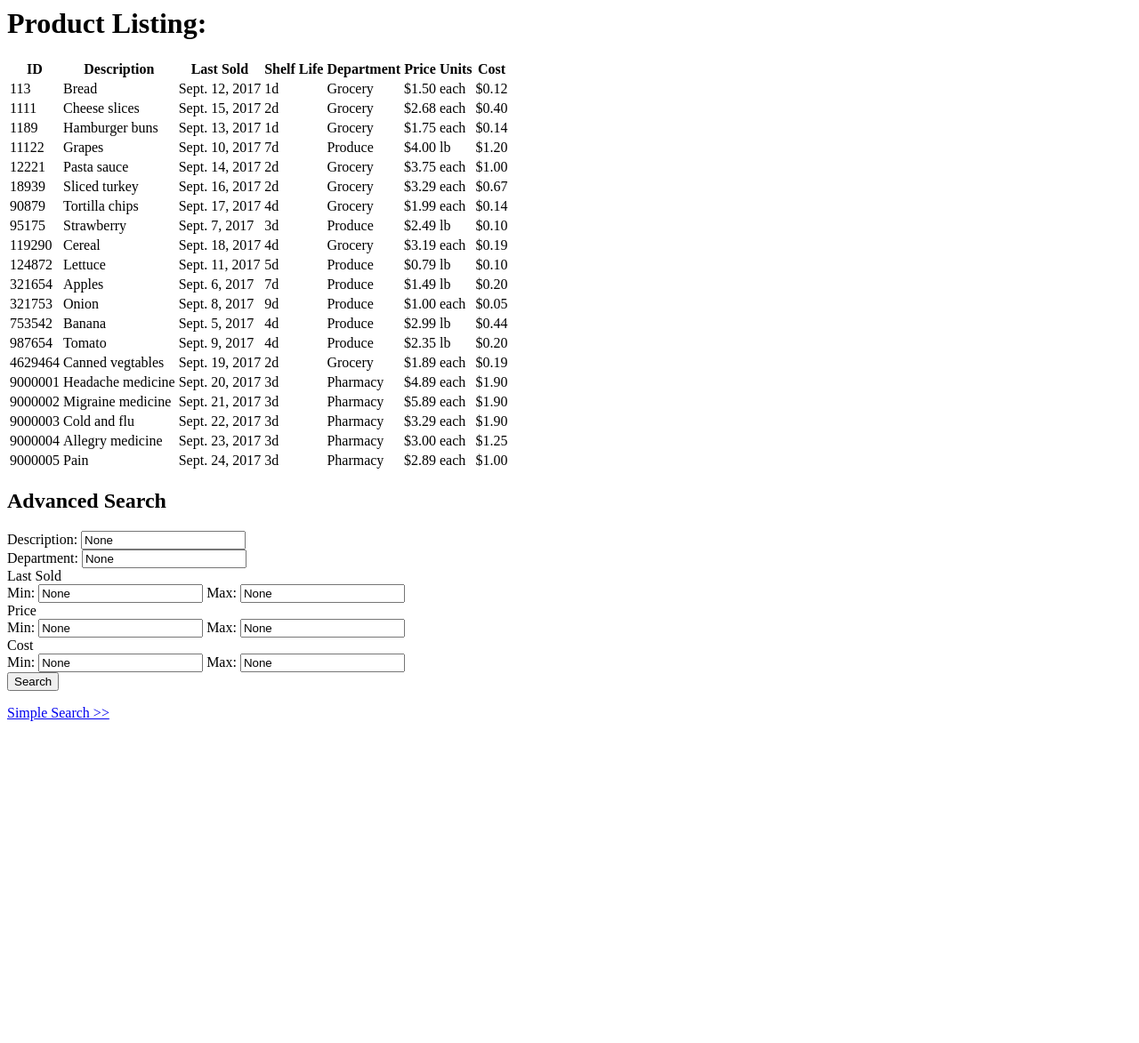
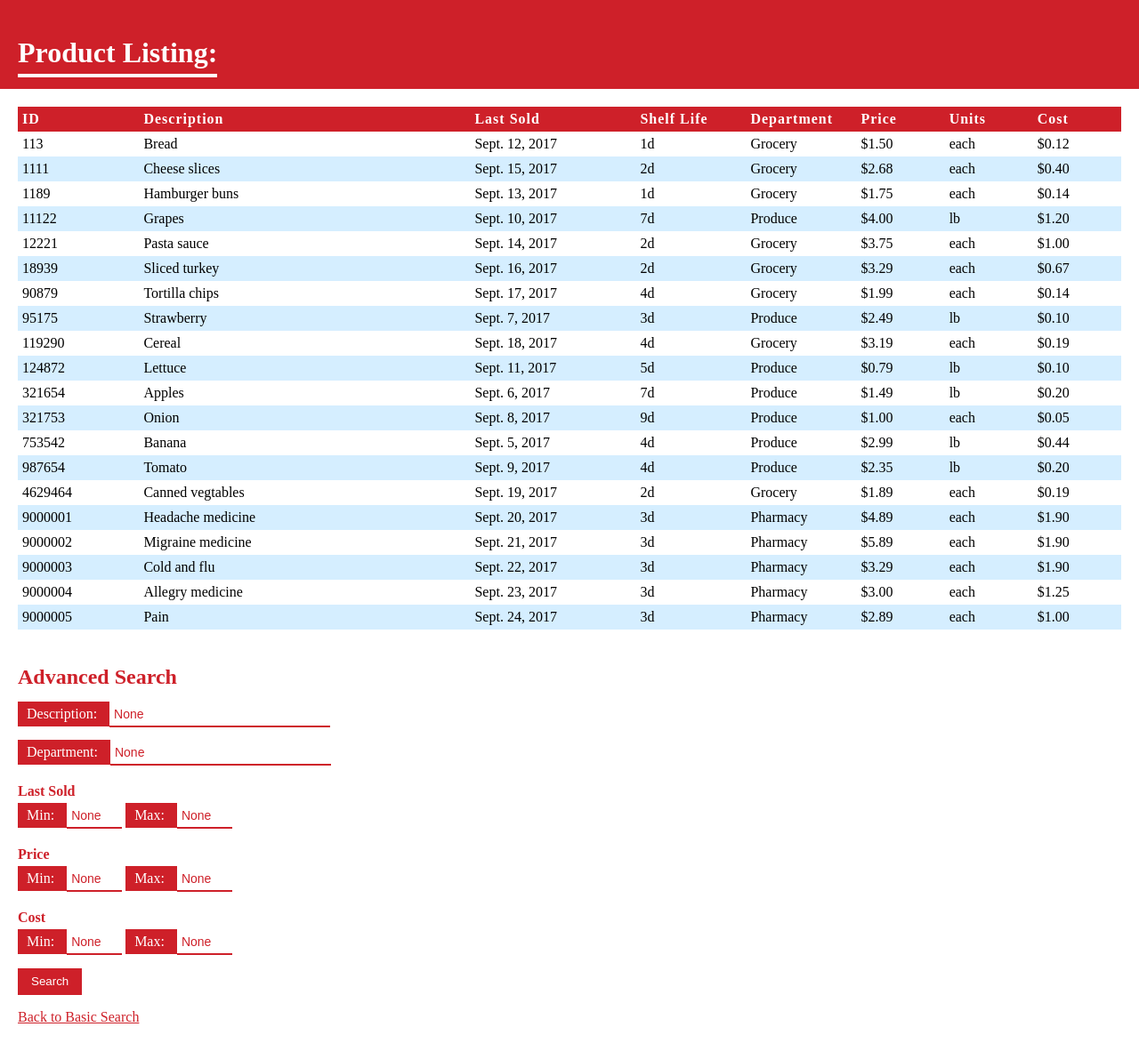
Before and after one commit to joshuadesmith/product-search, a Django app: page /products/search/advanced/ in a window 1280 px wide. Shown: the whole page at 89% size. Before the commit the page ends 811 px from the top, so only its background shows below. Run offline with Django 3.2, Linux system fonts and the light colour scheme; data comes from the database, SQL or seed files in the repository.

Commit message:
add first iteration of styling

```diff
--- a/productsearch/products/filters.py
+++ b/productsearch/products/filters.py
@@ -9,6 +9,8 @@ EMPTY_VALUES = {
     0,
     None,
     '',
+    'None',
+    'N/A',
 }
 
 
--- /dev/null
+++ b/productsearch/products/static/products/styles.css
@@ -0,0 +1,170 @@
+body {
+    margin: 0;
+}
+
+/****** header section ******/
+.header-section {
+    width: 100%;
+    height: 80px;
+    background-color: #CE2029;
+    color: #FFFFFF;
+    padding: 20px 20px 0 20px;
+}
+
+h1 {
+    display: inline-block;
+    width: auto;
+    margin-bottom: 15px;
+    padding-bottom: 5px;
+    border-bottom: 4px solid #FFFFFF;
+}
+
+/****** table section *****/
+.table-section {
+    padding: 20px;
+    /*height: 60%;*/
+    /*overflow: auto;*/
+}
+
+table {
+    /*table-layout: fixed;*/
+    width: 100%;
+    border-collapse: collapse;
+}
+
+thead th {
+    text-align: start;
+    background-color: #CE2029;
+    color: #FFFFFF;
+}
+
+thead th:nth-child(1) {
+    width: 11%;
+}
+
+thead th:nth-child(3) {
+    width: 15%;
+}
+
+thead th:nth-child(4) {
+    width: 10%;
+}
+
+thead th:nth-child(5) {
+    width: 10%;
+}
+
+thead th:nth-child(6) {
+    width: 8%;
+}
+
+thead th:nth-child(7) {
+    width: 8%;
+}
+
+thead th:nth-child(8) {
+    width: 8%;
+}
+
+th, td {
+    padding: 5px;
+}
+
+th {
+    letter-spacing: 1px;
+}
+
+tbody tr:nth-child(even) {
+    background-color: #D5EEFF;
+}
+
+/****** search section ******/
+.search-section {
+    /*background-color: #D5EEFF;*/
+    margin: 0;
+    padding: 20px;
+}
+
+.form-field-div {
+    margin: 15px 0;
+}
+
+.form-field-title {
+    padding: 5px 0;
+    color: #CE2029;
+    font-size: 16px;
+    font-weight: bold;
+}
+
+.form-field-label {
+    padding: 5px 10px;
+    background: #CE2029;
+    color: #FFFFFF;
+    border-style: none;
+    border-bottom: 1px solid #CE2029;
+    cursor: pointer;
+    -webkit-border-radius: 0;
+    border-radius: 0;
+    font-style: normal;
+}
+
+.form-field-min-max {
+    width: 100%;
+}
+
+.form-field-min, .form-field-max {
+    width: 50%;
+}
+
+.form-field-min {
+    margin-right: auto;
+}
+
+h2 {
+    margin: 0 0 10px 0;
+    color: #CE2029;
+}
+
+input[type=text] {
+    -webkit-appearance: none;
+    -moz-appearance: none;
+}
+
+input.search-box {
+    background: #FFFFFF;
+    width: 20%;
+    padding: 5px;
+    margin: 0;
+    border-style: none;
+    border-bottom: 2px solid #CE2029;
+    color: #CE2029;
+    font-size: 14px;
+    font-weight: normal;
+}
+
+input.search-box.min-max-box {
+    width: 5%;
+}
+
+input[type=submit].search-button {
+    padding: 7px 15px;
+    margin-left: -4px;
+    background: #CE2029;
+    color: #FFFFFF;
+    border-style: none;
+    border-bottom: 1px solid #CE2029;
+    cursor: pointer;
+    -webkit-border-radius: 0;
+    border-radius: 0;
+}
+
+*:focus {
+    outline: none;
+}
+
+/****** href links ******/
+a {
+    color: #CE2029;
+    font-weight: normal;
+    font-style: normal;
+}
--- a/productsearch/products/templates/products/advsearch.html
+++ b/productsearch/products/templates/products/advsearch.html
@@ -1,26 +1,29 @@
 {% extends "./index.html" %}
 
 {% block search_form %}
+<div class="search-section">
     <h2>Advanced Search</h2>
     <form id="search_form" action="/products/search/advanced/" method="get" accept-charset="UTF-8">
         <div class="form-field-div">
-        <label for="description">Description: </label>
+            <label class="form-field-label" for="description">Description: </label>
             <input class="search-box" id="description" name="description" value="{{ form.description.value }}">
         </div>
         <div class="form-field-div">
-        <label for="department">Department: </label>
+            <label class="form-field-label" for="department">Department: </label>
             <input class="search-box" id="department" name="department" value="{{ form.department.value }}">
         </div>
         <div class="form-field-div">
             <div class="form-field-title">Last Sold</div>
             <div class="form-field-min-max">
             <span class="form-field-min">
-                <label for="last_sold_min">Min: </label>
-                <input class="min-max-box" id="last_sold_min" name="last_sold_min" value="{{ form.last_sold_min.value }}">
+                <label class="form-field-label" for="last_sold_min">Min: </label>
+                <input class="search-box min-max-box" id="last_sold_min" name="last_sold_min"
+                       value="{{ form.last_sold_min.value }}">
             </span>
                 <span class="form-field-max">
-                <label for="last_sold_max">Max: </label>
-                <input class="min-max-box" id="last_sold_max" name="last_sold_max" value="{{ form.last_sold_max.value }}">
+                <label class="form-field-label" for="last_sold_max">Max: </label>
+                <input class="search-box min-max-box" id="last_sold_max" name="last_sold_max"
+                       value="{{ form.last_sold_max.value }}">
             </span>
             </div>
         </div>
@@ -28,12 +31,12 @@
             <div class="form-field-title">Price</div>
             <div class="form-field-min-max">
             <span class="form-field-min">
-                <label for="price_min">Min: </label>
-                <input class="min-max-box" id="price_min" name="price_min" value="{{ form.price_min.value }}">
+                <label class="form-field-label" for="price_min">Min: </label>
+                <input class="search-box min-max-box" id="price_min" name="price_min" value="{{ form.price_min.value }}">
             </span>
                 <span class="form-field-max">
-                <label for="price_max">Max: </label>
-                <input class="min-max-box" id="price_max" name="price_max" value="{{ form.price_max.value }}">
+                <label class="form-field-label" for="price_max">Max: </label>
+                <input class="search-box min-max-box" id="price_max" name="price_max" value="{{ form.price_max.value }}">
             </span>
             </div>
         </div>
@@ -41,18 +44,19 @@
             <div class="form-field-title">Cost</div>
             <div class="form-field-min-max">
             <span class="form-field-min">
-                <label for="cost_min">Min: </label>
-                <input class="min-max-box" id="cost_min" name="cost_min" value="{{ form.cost_min.value }}">
+                <label class="form-field-label" for="cost_min">Min: </label>
+                <input class="search-box min-max-box" id="cost_min" name="cost_min" value="{{ form.cost_min.value }}">
             </span>
                 <span class="form-field-max">
-                <label for="cost_max">Max: </label>
-                <input class="min-max-box" id="cost_max" name="cost_max" value="{{ form.cost_max.value }}">
+                <label class="form-field-label" for="cost_max">Max: </label>
+                <input class="search-box min-max-box" id="cost_max" name="cost_max" value="{{ form.cost_max.value }}">
             </span>
             </div>
         </div>
         <div>
-        <input type="submit" value="Search">
+            <input class="search-button" type="submit" value="Search" style="margin-left: 0">
         </div>
     </form>
-<a href="/products/search/">Simple Search >></a>
+    <a href="/products/search/">Back to Basic Search</a>
+</div>
 {% endblock %}
--- a/productsearch/products/templates/products/index.html
+++ b/productsearch/products/templates/products/index.html
@@ -1,8 +1,11 @@
-<div>
+{% load static %}
+<link rel="stylesheet" type="text/css" href="{% static 'products/styles.css' %}">
+
+<div class="header-section">
     <h1>Product Listing:</h1>
 </div>
 {% block product_table %}
-<div>
+<div class="table-section">
     {% if product_list %}
     <table>
         <thead>
@@ -38,7 +41,7 @@
 </div>
 {% endblock %}
 {% block search_form %}
-<div>
-    <a href="/products/search/">Search Products >></a>
+<div class="search-section">
+    <a href="/products/search/">Search products...</a>
 </div>
 {% endblock %}
```
Also changed, not shown: productsearch/products/templates/products/search.html (+4 -5 lines). Lines whose indentation alone changed are shown as unchanged.
